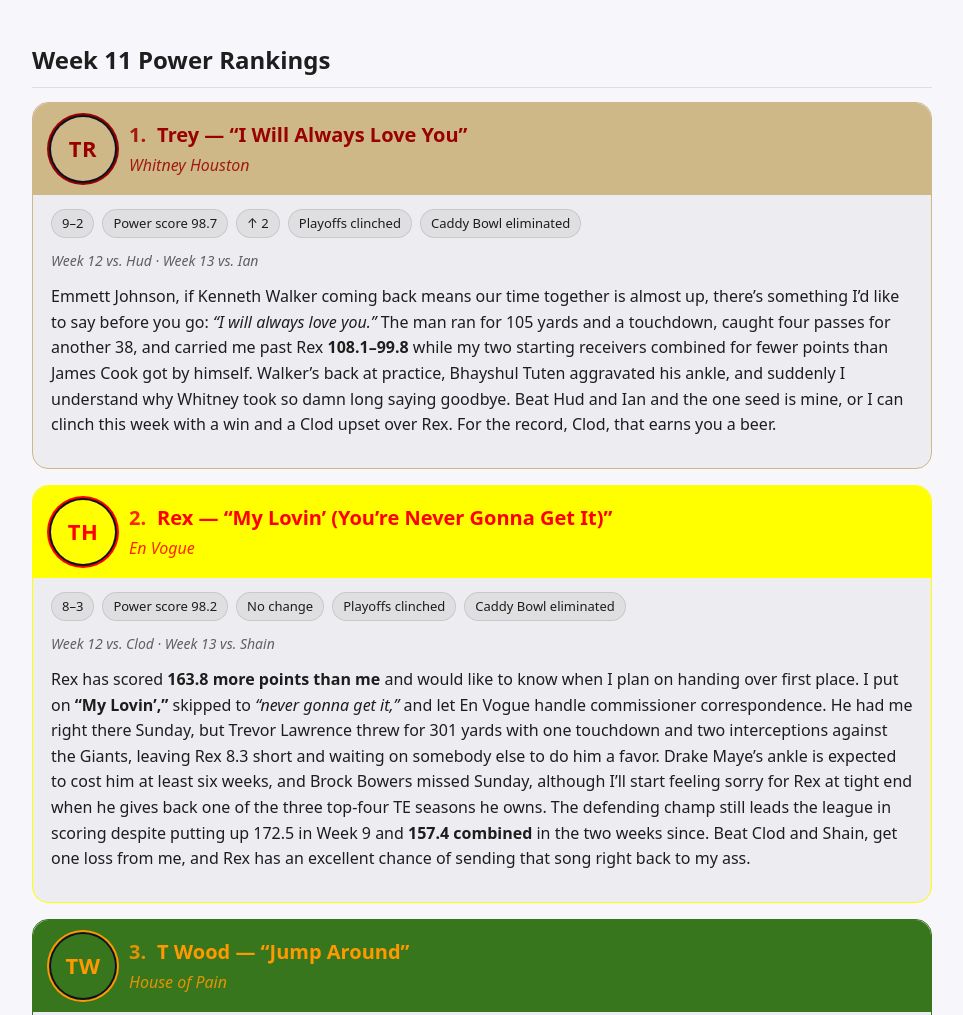
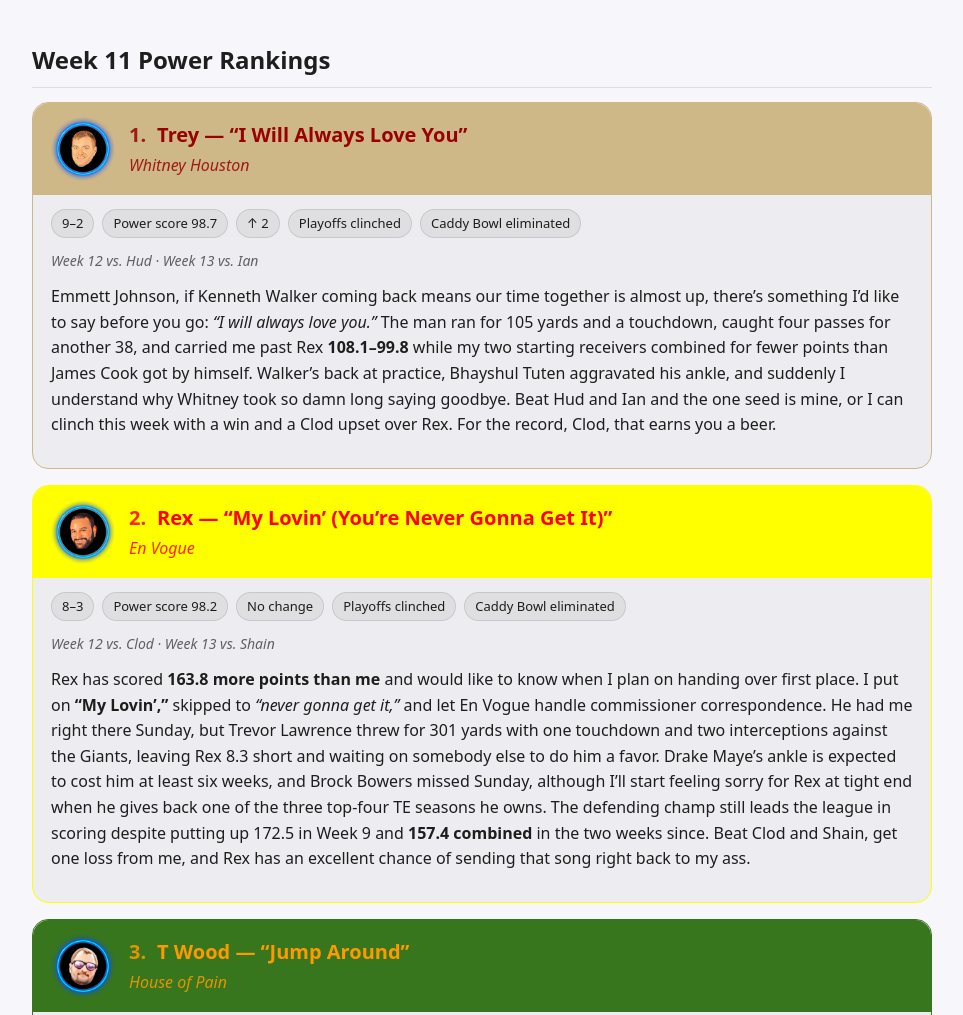
Before and after one commit to wildertw/Greenville-Natives, a plain HTML site: page greenvillenatives-site/week-11.html in a window 1280 px wide. Shown: the part 1349-2364 px from the top of the page, without its empty margins (158-1121 px from the left). Drawn offline with Linux system fonts and the light colour scheme.

Commit message:
Add manager circle headshots to Week 11 page
Co-Authored-By: Claude Sonnet 5.5 <noreply@anthropic.com>
Claude-Session: https://claude.ai/code/session_018RzYhCAmiVkAjMKSub2WyS

```diff
--- a/greenvillenatives-site/week-11.html
+++ b/greenvillenatives-site/week-11.html
@@ -50,6 +50,9 @@
     footer{padding:30px 0 50px;color:var(--muted);font-size:13px}
     .song{color:var(--muted);font-style:italic;margin:2px 0 10px}
     .av{position:relative;display:inline-flex;align-items:center;justify-content:center;flex:none;border-radius:50%;overflow:hidden;font-weight:800;letter-spacing:.5px;background:var(--bg,#444);color:var(--fg,#fff);box-shadow:0 0 0 2px #0b1220,0 0 0 4px var(--fg,#fff);vertical-align:middle}
+    .av.ok{background:none;box-shadow:none;overflow:visible}
+    .av.ok>span{display:none}
+    .stat th .av.ok{box-shadow:none}
     .av img{position:absolute;inset:0;width:100%;height:100%;object-fit:cover;display:block}
     .rankHead{display:flex;align-items:center;gap:14px;margin:-18px -18px 14px;padding:14px 18px;border-radius:var(--radius) var(--radius) 0 0;background:var(--bg);color:var(--fg)}
     .rankHead h3{color:var(--fg)}
@@ -888,7 +891,7 @@
     };
     const sty = n => MGR[n] ? `--bg:${MGR[n].bg};--fg:${MGR[n].fg}` : "";
     // headshot circle; if headshots/<slug>.png is missing the image removes itself and the initials show
-    const av = (n,px) => { const m=MGR[n]; if(!m) return ""; return `<span class="av" style="${sty(n)};width:${px}px;height:${px}px;font-size:${Math.round(px*.34)}px"><span>${m.ini}</span><img src="headshots/${m.slug}.png" alt="${esc(n)}" loading="lazy" onerror="this.remove()"></span>`; };
+    const av = (n,px) => { const m=MGR[n]; if(!m) return ""; return `<span class="av" style="${sty(n)};width:${px}px;height:${px}px;font-size:${Math.round(px*.34)}px"><span>${m.ini}</span><img src="headshots/${m.slug}.png" alt="${esc(n)}" onload="this.parentNode.classList.add(\'ok\')" onerror="this.remove()"></span>`; };
     const pill = n => `<span class="pill" style="${sty(n)}">${av(n,22)}${esc(n)}</span>`;
 
     function hero(){
```
Also changed, not shown: greenvillenatives-site/headshots/cody-clodfelter.png (added), greenvillenatives-site/headshots/ian-baro.png (added), greenvillenatives-site/headshots/josh-hudson.png (added), greenvillenatives-site/headshots/lee-galt.png (added), greenvillenatives-site/headshots/mark-potter.png (added), greenvillenatives-site/headshots/michael-waivers.png (added), greenvillenatives-site/headshots/shain-collins.png (added), greenvillenatives-site/headshots/t-wood.png (added), greenvillenatives-site/headshots/taylor-hardee.png (added), greenvillenatives-site/headshots/trey-wilder.png (added), 1 other file.
